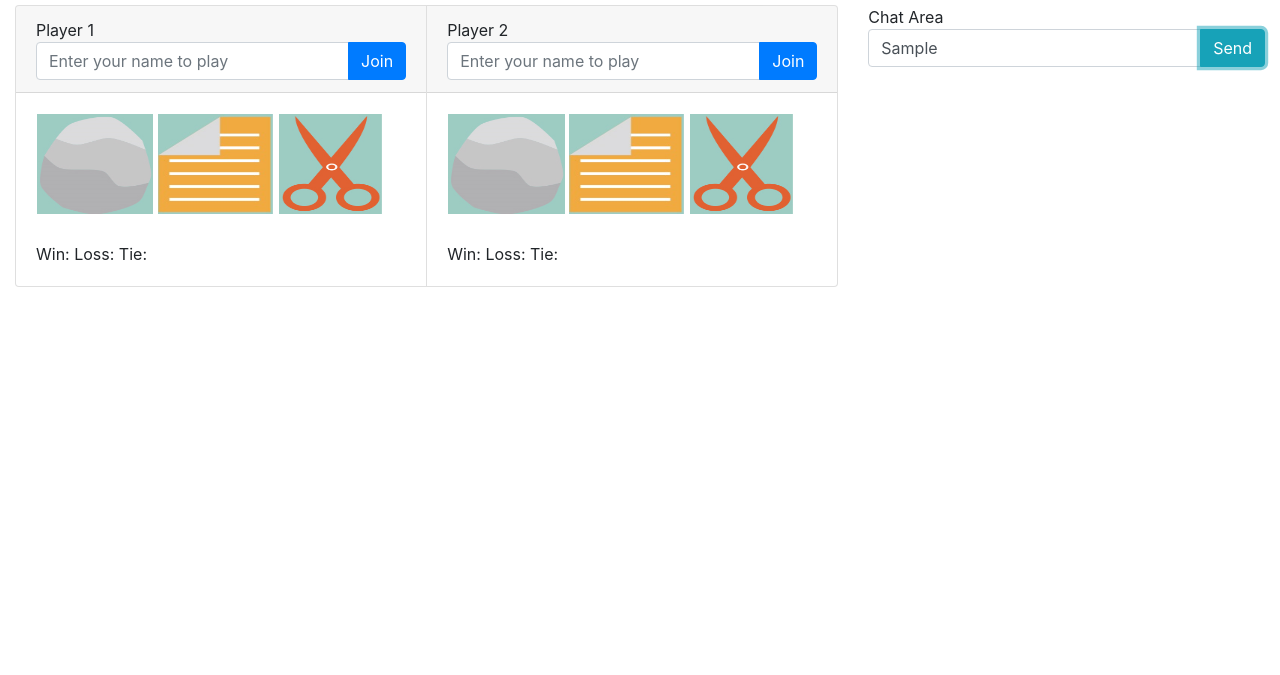
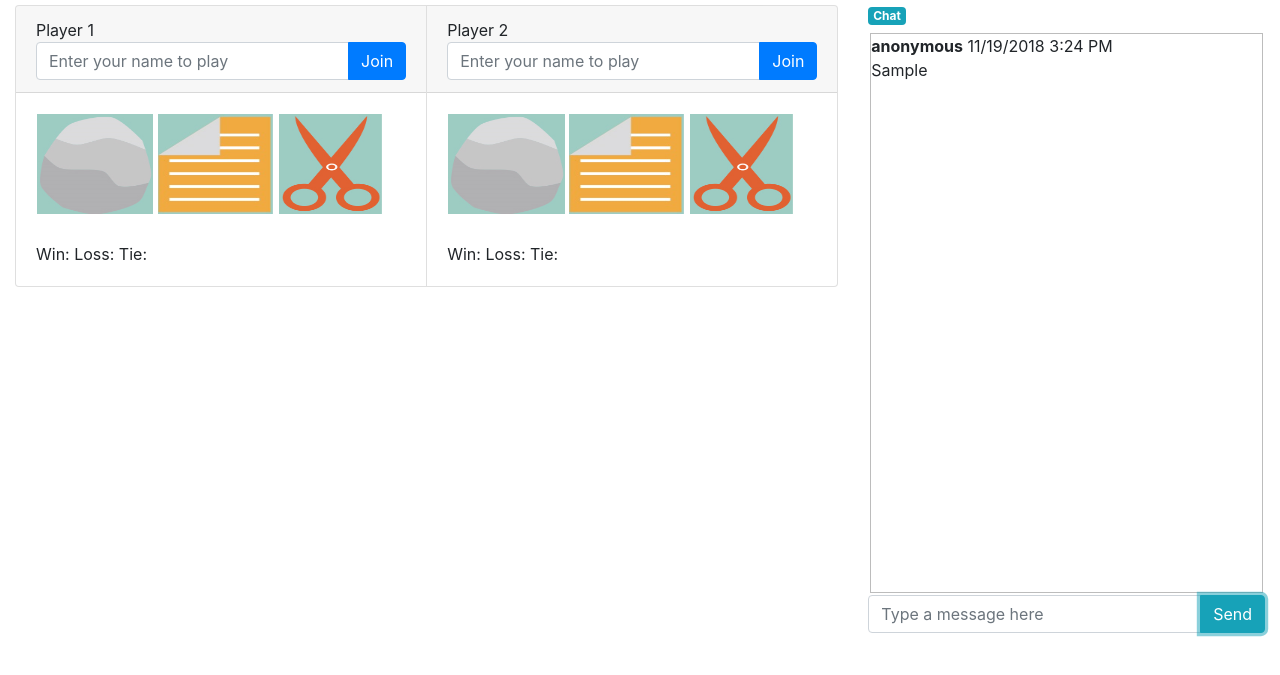
Before and after one commit to mmakino/RPS-Multiplayer, a plain HTML site: page index.html in a window 1280 px wide. Both pictures are taken after typing "Sample" into the empty fields and a click on the button "Send". Shown: the part 41-716 px from the top of the page. Drawn offline with nearby package versions, Linux system fonts and the light colour scheme; no server answers.

Commit message:
initial chat framework, no sync w/ Firebase

```diff
--- a/assets/css/style.css
+++ b/assets/css/style.css
@@ -18,3 +18,16 @@
 .result-section {
   text-align: center;
 }
+
+#chat-board {
+  height: 70vh;
+  border: 1px solid #bcbcbc;
+  margin: 0.5%;
+  text-align: left;
+  overflow: auto;
+  /* overflow-y: scroll; */
+}
+
+#chat-text {
+  overflow: visible;
+}
--- a/assets/javascript/app.js
+++ b/assets/javascript/app.js
@@ -17,7 +17,8 @@ firebase.initializeApp(config);
 //
 const refConn = 'connection'; // all connected users
 const refPlayers = 'players'; // current 2 players
-const refGame = 'game'; // game data
+const refGame = 'game';       // game data
+const refChat = 'chat';       // chat messages
 
 //
 // Variables for referencing database connections
@@ -25,6 +26,7 @@ const refGame = 'game'; // game data
 const database = firebase.database();
 const connectionsRef = database.ref(refConn);
 const connectedRef = database.ref('.info/connected');
+const chatRef = database.ref(refChat);
 
 let pID; // player ID (1 or 2)
 let rpsSel; // player's current RPS selection
@@ -307,3 +309,29 @@ function rpsMatch(rpsData) {
 
    return result;
 }
+
+$('#chat-btn').click(function(event) {
+  event.preventDefault();
+  let player = $(`#player${pID}-name`).text();
+  const msg = $('<p>');
+
+  if (!player) {
+    player = 'anonymous';
+  }
+  msg.append('<strong>' + player + '</strong>' + ' '
+              + moment().format('MM/DD/YYYY LT'));
+  msg.append('<br>');
+  msg.append($('#chat-text').val());
+  $('#chat-board').append(msg);
+  $('#chat-text').val("");
+
+  // chatRef.push({
+  //   name: player,
+  //   msg: msg,
+  //   dateAdded: moment().format('MM/DD/YYYY LT')
+  // });
+
+  $('#chat-board').animate({
+    scrollTop: $('#chat-board')[0].scrollHeight
+  }, 2000);
+});
--- a/index.html
+++ b/index.html
@@ -12,6 +12,7 @@
   <!-- <script src="https://www.gstatic.com/firebasejs/live/3.0/firebase.js"></script> -->
   <script src="https://www.gstatic.com/firebasejs/5.5.8/firebase.js"></script>
   <script src="https://cdnjs.cloudflare.com/ajax/libs/jquery/3.2.1/jquery.min.js"></script>
+  <script src="https://cdn.jsdelivr.net/momentjs/2.12.0/moment.min.js"></script>
 </head>
 
 <body>
@@ -86,14 +87,15 @@
         </div>
       </div>
 
-      <!-- Chat Area -->
+      <!-- Chat -->
       <div class="col-md-4">
-        Chat Area
+        <h6><span class="badge badge-info">Chat</span></h6>
+        <div id="chat-board"></div>
         <div class="input-group chat-room">
           <input type="text" class="form-control" placeholder="Type a message here" aria-label="" aria-describedby="basic-addon1"
             id="chat-text">
           <div class="input-group-append">
-            <button class="btn btn-info" type="submit">Send</button>
+            <button class="btn btn-info" type="submit" id="chat-btn">Send</button>
           </div>
         </div>
       </div>
@@ -101,11 +103,8 @@
     </div>
   </div>
 
-  <script>
-    // $(document).keyup(userInput);
-  </script>
+  <!-- javascript app code -->
   <script src="assets/javascript/app.js"></script>
-
 </body>
 
 </html>
```
